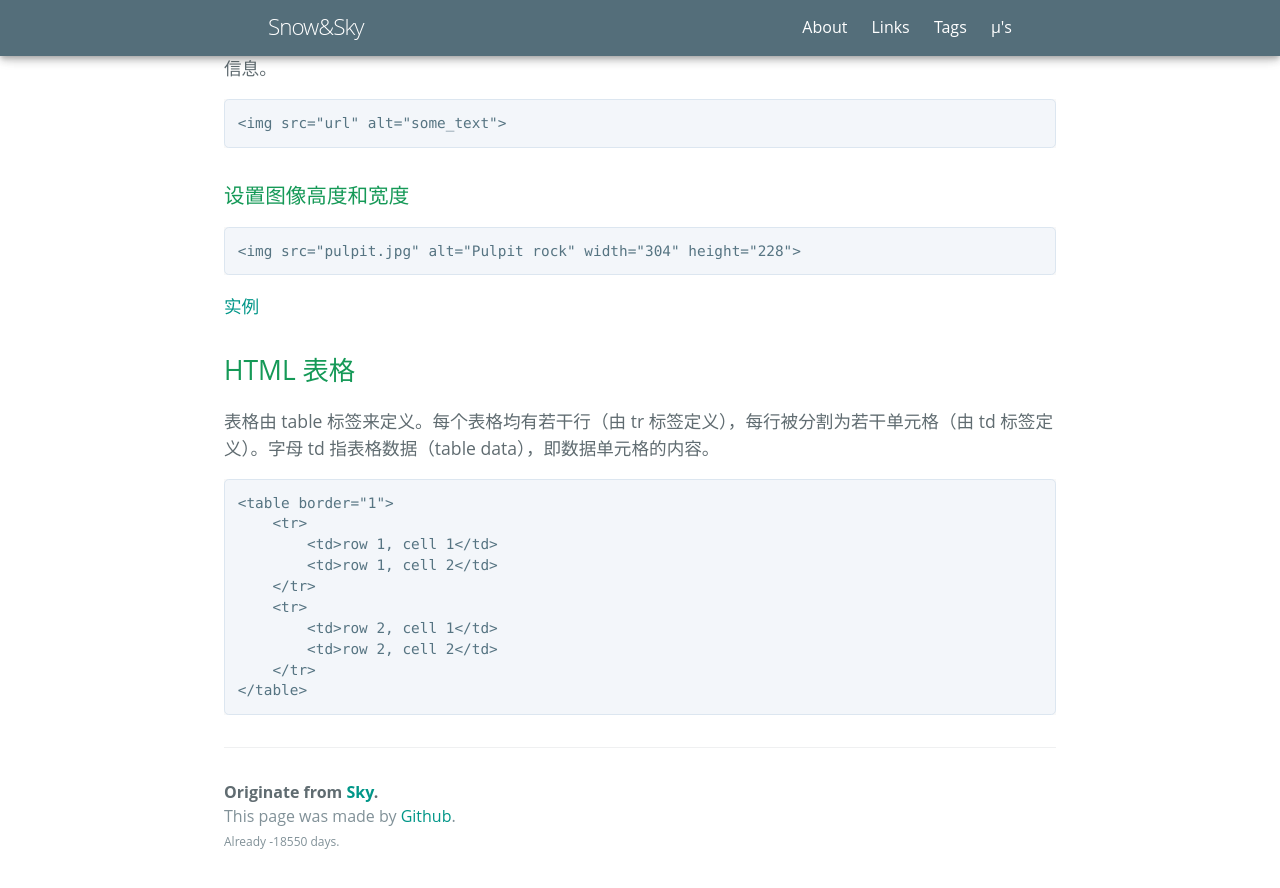
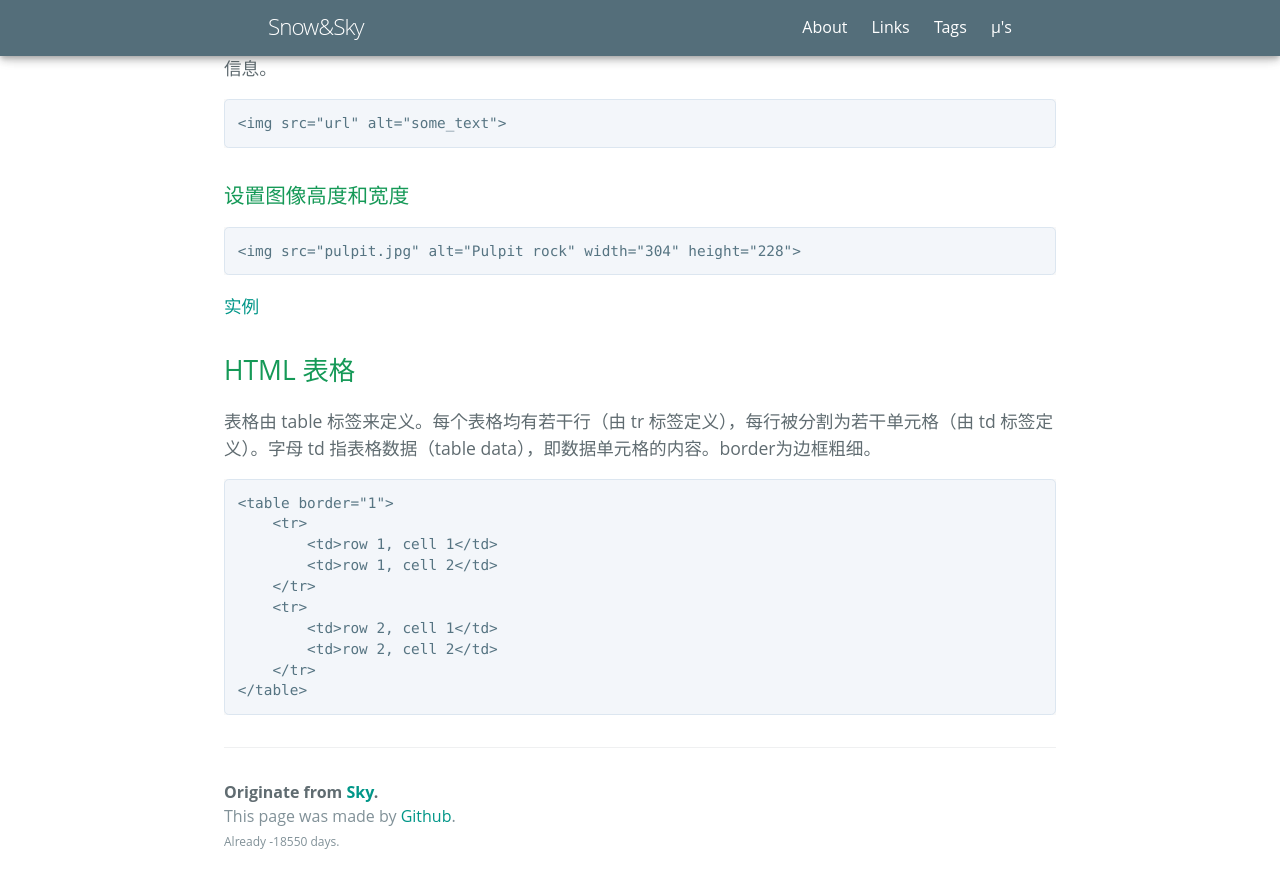
Before and after one commit to NishikinoSky/NishikinoSky.github.io, a Jekyll site: the page built from _posts/2021-5-5-HTML.md, in a window 1280 px wide and 900 px high, scrolled down 7591 px. Shown: the top 888 px of the window. Built offline with Jekyll 4.4.1, drawn with Linux system fonts in a browser that asks for light colours; some web fonts are replaced.

Commit message:
Update 2021-5-5-HTML.md

```diff
--- a/_posts/2021-5-5-HTML.md
+++ b/_posts/2021-5-5-HTML.md
@@ -243,7 +243,7 @@ alt属性用来为图像定义一串预备的可替换的文本。在浏览器
 
 ## HTML 表格
 
-表格由 table 标签来定义。每个表格均有若干行（由 tr 标签定义），每行被分割为若干单元格（由 td 标签定义）。字母 td 指表格数据（table data），即数据单元格的内容。
+表格由 table 标签来定义。每个表格均有若干行（由 tr 标签定义），每行被分割为若干单元格（由 td 标签定义）。字母 td 指表格数据（table data），即数据单元格的内容。border为边框粗细。
 
     <table border="1">
         <tr>
```
